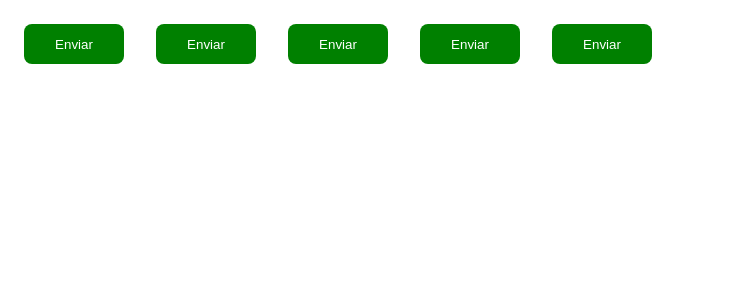
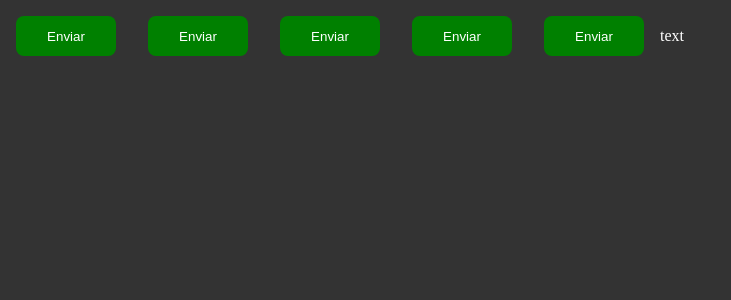
Before and after one commit to PetersonMunuera/ignite-timer, a React (Vite) app: page / in a window 1280 px wide. Shown: the top 300 px of the page, without its empty margins (0-731 px from the left). Built offline with nearby package versions, Linux system fonts and the light colour scheme.

Commit message:
feat: global style

```diff
--- a/src/App.tsx
+++ b/src/App.tsx
@@ -1,5 +1,7 @@
 import { ThemeProvider } from 'styled-components';
 import { Button } from "./components/Button";
+
+import { GlobalStyle } from './styles/global';
 import { defaultTheme } from "./styles/themes/default";
 
 export function App() {
@@ -10,6 +12,10 @@
       <Button variant="danger" />
       <Button variant="success" />
       <Button />
+
+      text
+
+      <GlobalStyle />
     </ThemeProvider>
   )
 }
--- /dev/null
+++ b/src/styles/global.ts
@@ -0,0 +1,14 @@
+import { createGlobalStyle } from "styled-components";
+
+export const GlobalStyle = createGlobalStyle`
+  * {
+    margin: 0;
+    padding: 0;
+    box-sizing: border-box;
+  }
+
+  html {
+    background-color: #333;
+    color: #fff;
+  }
+`
```
